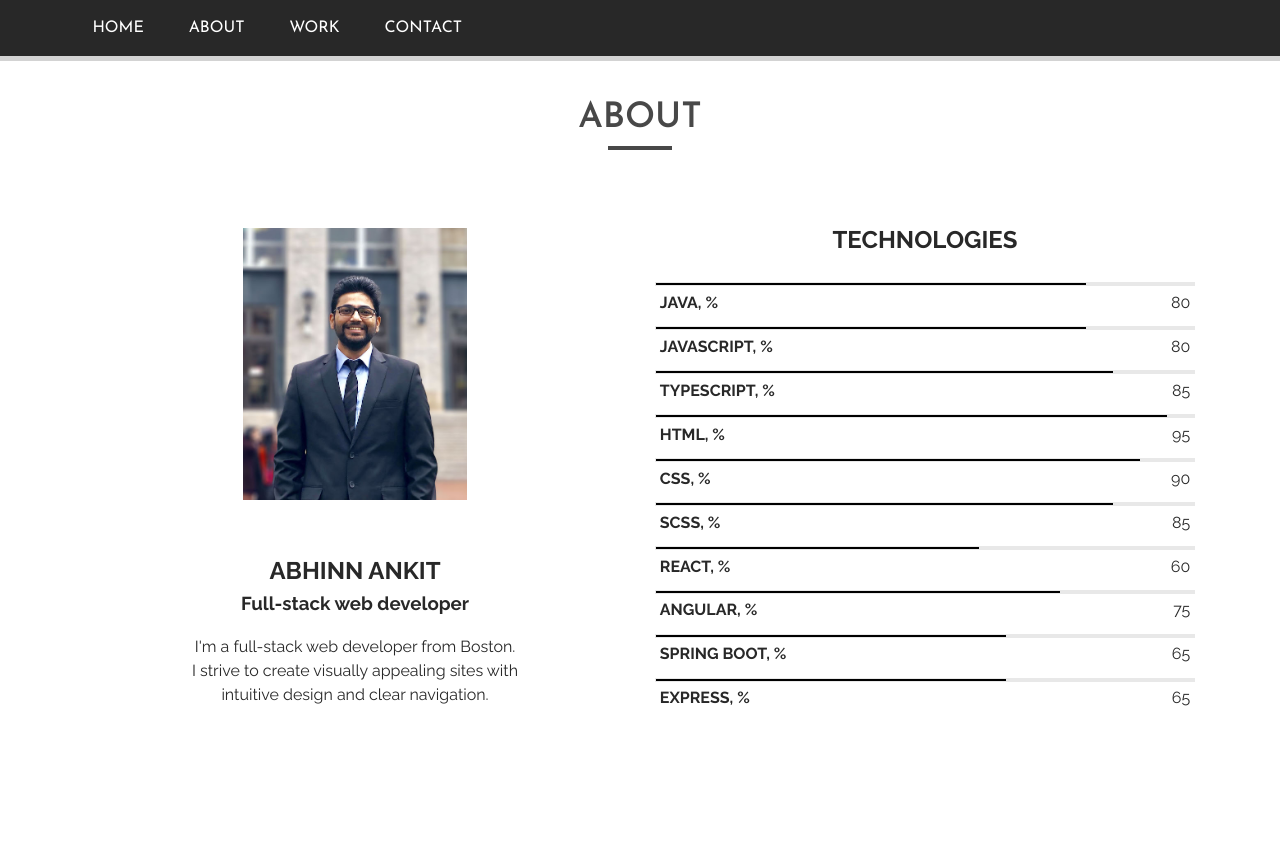
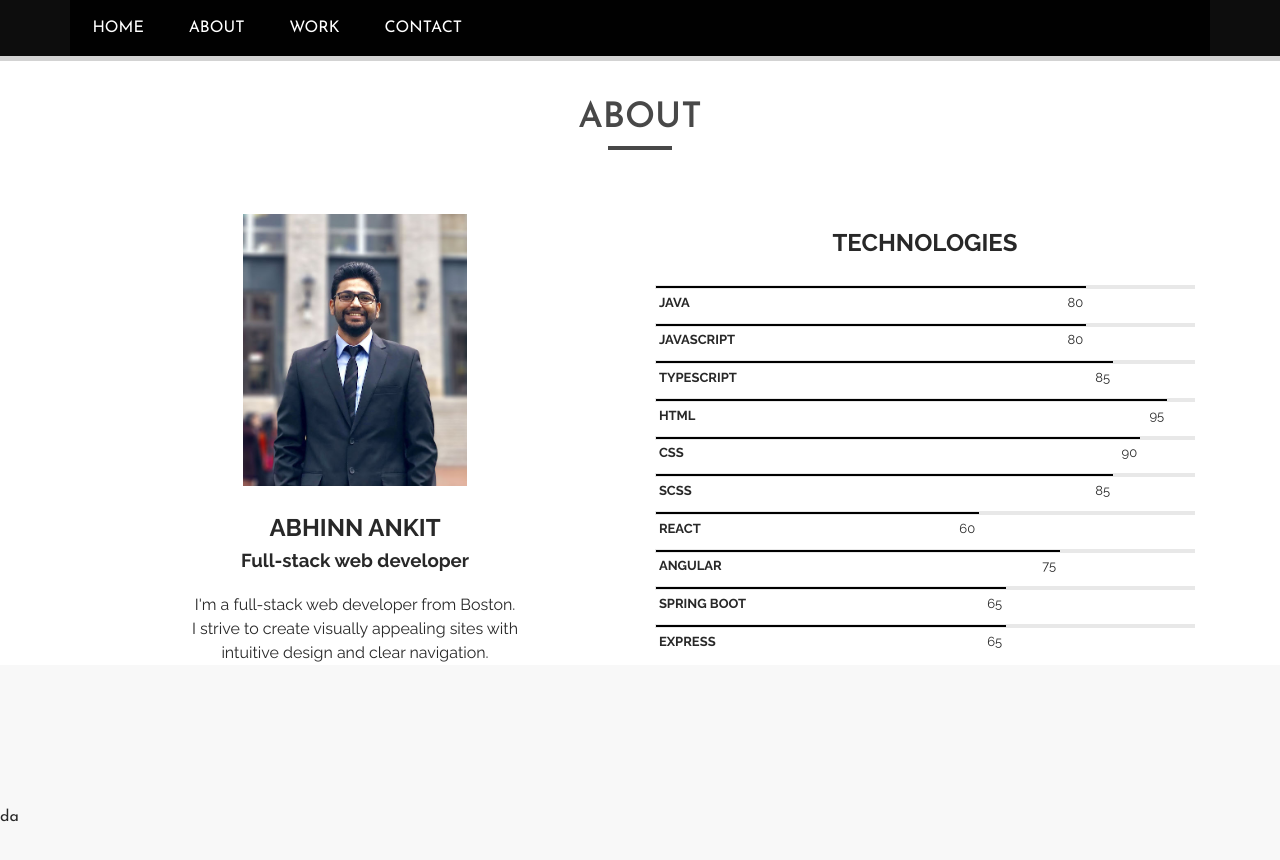
Before and after one commit to abhinnankit/abhinnankit.github.io, a React (Create React App) app: page / in a window 1280 px wide. Shown: the top 860 px of the page. Before the commit the page ends 800 px from the top, so only its background shows below. Built offline with nearby package versions, Linux system fonts and the light colour scheme.

Commit message:
Add footer component

```diff
--- a/src/components/About/Skills/Skill/Skill.module.scss
+++ b/src/components/About/Skills/Skill/Skill.module.scss
@@ -6,9 +6,10 @@ $skill-block-padding: 0.3em;
     flex-direction: column;
 }
 
-.SkillName {
+.SkillAttr {
     display: flex;
     width: 100%;
+    font-size: small;
     padding: $skill-block-padding;
     justify-content: space-between;
 }
--- a/src/components/About/Skills/Skill/Skill.tsx
+++ b/src/components/About/Skills/Skill/Skill.tsx
@@ -12,8 +12,8 @@ const skill: FC<IProps> = props => {
             <div className={classes.SkillProgress}>
                 <div className={classes.SkillProgressBar} style={{ width: props.percent + '%' }} />
             </div>
-            <div className={classes.SkillName}>
-                <strong>{props.skill.toUpperCase()}, %</strong>
+            <div className={classes.SkillAttr} style={{ width: props.percent + '%' }}>
+                <strong>{props.skill.toUpperCase()}</strong>
                 <span>{props.percent}</span>
             </div>
         </div>
--- /dev/null
+++ b/src/components/Footer/Footer.module.scss
@@ -0,0 +1,24 @@
+$footer-padding: 60;
+
+.Footer {
+    padding: (($footer-padding) * 1px) 0;
+    background-color: #f8f8f8;
+}
+
+@media (min-width: 576px) {
+    .Footer {
+        padding: (($footer-padding + 20) * 1px) 0;
+    }
+}
+
+@media (min-width: 768px) {
+    .Footer {
+        padding: (($footer-padding + 60) * 1px) 0;
+    }
+}
+
+@media (min-width: 1200px) {
+    .Footer {
+        padding: (($footer-padding + 80) * 1px) 0;
+    }
+}
--- /dev/null
+++ b/src/components/Footer/Footer.tsx
@@ -0,0 +1,8 @@
+import React from 'react';
+import classes from './Footer.module.scss';
+
+const footer = () => {
+    return <footer className={classes.Footer}>da</footer>;
+};
+
+export default footer;
--- a/src/components/NavigationList/NavigationList.module.scss
+++ b/src/components/NavigationList/NavigationList.module.scss
@@ -9,7 +9,6 @@
     width: 100%;
     top: 3.6em;
     z-index: 1000;
-    background-color: #282828;
     position: absolute;
 }
 
--- a/src/components/NavigationList/NavigationList.tsx
+++ b/src/components/NavigationList/NavigationList.tsx
@@ -7,7 +7,7 @@ interface IProps {
 }
 
 const navigationList: FC<IProps> = props => {
-    const ulClass = [classes.NavigationList];
+    const ulClass = [classes.NavigationList, 'header-bg-color'];
     if (props.show) {
         ulClass.push(classes.OpenNavBar);
     }
--- a/src/containers/Header/Header.module.scss
+++ b/src/containers/Header/Header.module.scss
@@ -1,4 +1,3 @@
 .Header {
-    background-color: #282828;
     border-bottom: 5px solid #d3d3d3;
 }
--- a/src/containers/Header/Header.tsx
+++ b/src/containers/Header/Header.tsx
@@ -31,7 +31,7 @@ class Header extends Component<object, State> {
     }
 
     render() {
-        const headerClass = [classes.Header, 'container-fluid'];
+        const headerClass = [classes.Header, 'container-fluid', 'header-bg-color'];
         return (
             <header className={headerClass.join(' ')}>
                 <Row>
--- a/src/hoc/Layout/Layout.tsx
+++ b/src/hoc/Layout/Layout.tsx
@@ -2,6 +2,7 @@ import React, { Component, Fragment } from 'react';
 import Header from '../../containers/Header/Header';
 import Section from '../Section/Section';
 import About from '../../components/About/About';
+import Footer from '../../components/Footer/Footer';
 
 class Layout extends Component {
     render() {
@@ -13,6 +14,7 @@ class Layout extends Component {
                         <About />
                     </Section>
                 </main>
+                <Footer />
             </Fragment>
         );
     }
--- a/src/styles/_common.scss
+++ b/src/styles/_common.scss
@@ -27,6 +27,10 @@
     -ms-flex-positive: 1;
     flex-grow: 1;
     max-width: 100%;
+}
+
+.header-bg-color {
+    background-color: rgba(0, 0, 0, 0.95);
 }
 
 @include generate-col(null);
```
Also changed, not shown: src/components/Footer/SocialLinks/SocialLinks.tsx (added).
